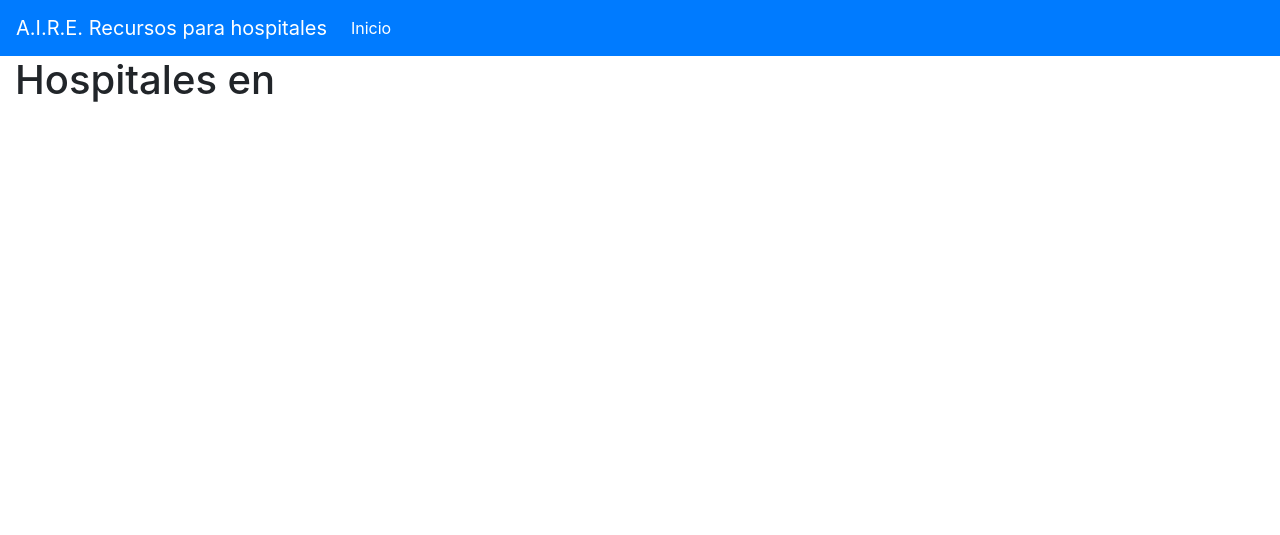
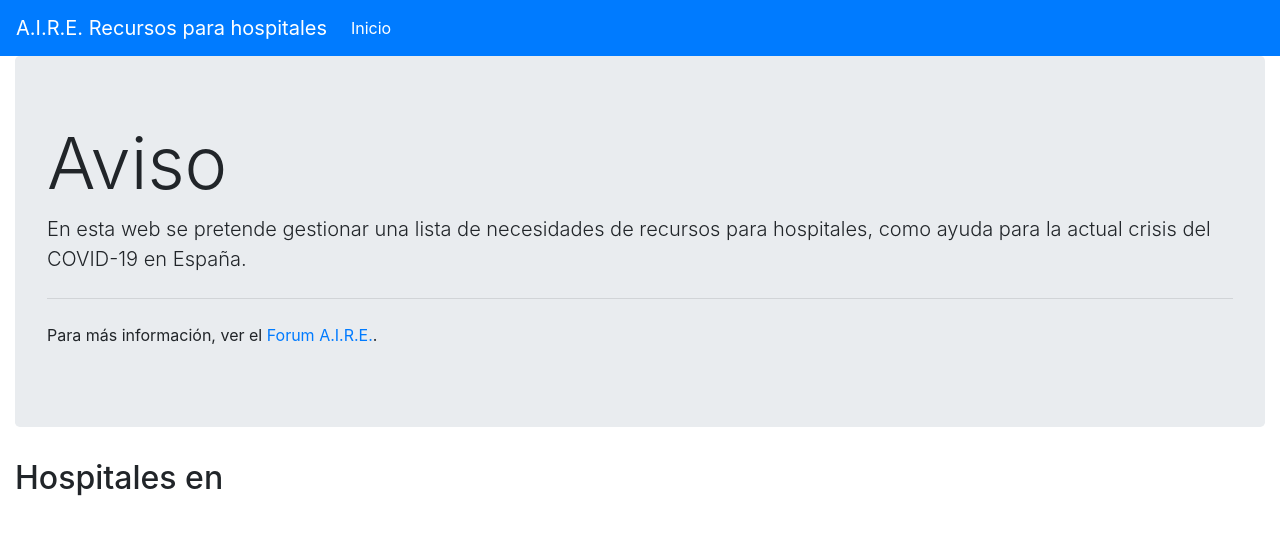
Before and after one commit to jantoniomartin/hospitales-covid19, a Django app: template fuckcovid/hospitals/templates/hospitals/region_list.html in a window 1280 px wide. Shown: the top 535 px of the page. Run offline with Django 3.2, Linux system fonts and the light colour scheme; the template is opened without the code that fills it, so the values that code supplies are empty; some libraries are stand-ins or nearby versions.

Commit message:
added presentation text

```diff
--- a/fuckcovid/hospitals/templates/hospitals/region_list.html
+++ b/fuckcovid/hospitals/templates/hospitals/region_list.html
@@ -1,7 +1,15 @@
 {% extends 'base.html' %}
 
 {% block main %}
-<h1>Hospitales en</h1>
+<div class="jumbotron">
+  <h1 class="display-3">Aviso</h1>
+  <p class="lead">En esta web se pretende gestionar una lista de necesidades de recursos para hospitales, como
+  ayuda para la actual crisis del COVID-19 en España.</p>
+    <hr class="my-4">
+    <p>Para más información, ver el <a href="https://foro.coronavirusmakers.org/index.php">Forum A.I.R.E.</a>.</p>
+</div>
+
+<h2>Hospitales en</h2>
 
 <ul class="list-group">
 {% for region in regions %}
```
